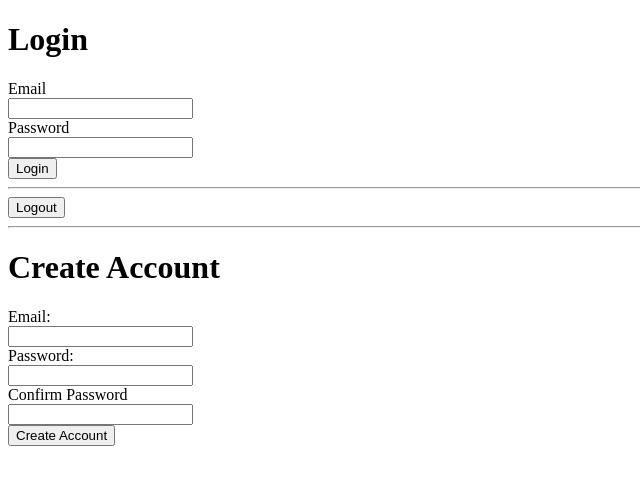
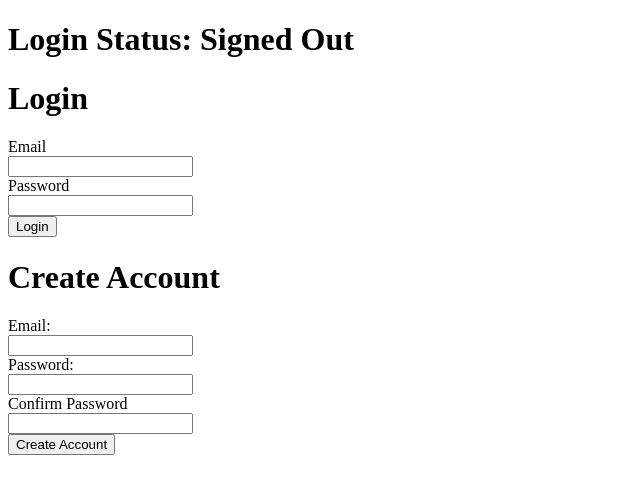
Before and after one commit to RyanCahela/Luggage_Finder, a React (Create React App) app in the folder sandbox/auth-component/: page / in a window 1280 px wide. Shown: the top 494 px of the page, without its empty margins (0-640 px from the left). Built offline with nearby package versions, Linux system fonts and the light colour scheme; no server answers.

Commit message:
added conditial rendering for login/create account forms

```diff
--- a/sandbox/auth-component/src/components/Auth.js
+++ b/sandbox/auth-component/src/components/Auth.js
@@ -1,16 +1,23 @@
-import Login from "./Login";
-import Logout from "./Logout";
-import CreateAccount from "./CreateAccount";
+import Login from "src/components/Login";
+import Logout from "src/components/Logout";
+import CreateAccount from "src/components/CreateAccount";
+import Header from "src/parts/Header";
+import { useAuth } from "src/contexts/AuthContext";
 
 const Auth = () => {
+  const { user } = useAuth();
   return (
-    <div>
-      <Login />
-      <hr />
-      <Logout />
-      <hr />
-      <CreateAccount />
-    </div>
+    <>
+      <Header />
+      {user ? (
+        <Logout />
+      ) : (
+        <>
+          <Login />
+          <CreateAccount />
+        </>
+      )}
+    </>
   );
 };
 
--- a/sandbox/auth-component/src/components/CreateAccount.js
+++ b/sandbox/auth-component/src/components/CreateAccount.js
@@ -1,9 +1,7 @@
 import { useState } from "react";
 import styled from "styled-components";
 
-import Auth from "src/services/authServices";
-import { useAuth } from "src/contexts/AuthContext";
-
+import authServices from "src/services/authServices";
 const Form = styled.form`
   align-items: flex-start;
   display: flex;
@@ -16,17 +14,24 @@ const CreateAccount = () => {
   const [confirmPassword, setConfirmPassword] = useState("");
   const [error, setError] = useState("");
 
+  const resetForm = () => {
+    setEmail("");
+    setPassword("");
+    setConfirmPassword("");
+  };
+
   const handleSubmit = (e) => {
     e.preventDefault();
     console.log("handleSubmit fired!");
-    Auth.createAccount(email, password)
+    authServices
+      .createAccount(email, password)
       .then(() => {
-        //reset form
-        setEmail("");
-        setPassword("");
-        setConfirmPassword("");
+        resetForm();
       })
-      .catch((err) => setError(err.message ? err.message : err));
+      .catch((err) => {
+        setError(err.message ? err.message : err);
+        resetForm();
+      });
   };
 
   return (
--- a/sandbox/auth-component/src/index.js
+++ b/sandbox/auth-component/src/index.js
@@ -5,8 +5,9 @@ import { AuthProvider } from "src/contexts/AuthContext";
 
 ReactDOM.render(
   <React.StrictMode>
-    <AuthProvider></AuthProvider>
-    <App />
+    <AuthProvider>
+      <App />
+    </AuthProvider>
   </React.StrictMode>,
   document.getElementById("root")
 );
--- a/sandbox/auth-component/src/parts/Header.js
+++ b/sandbox/auth-component/src/parts/Header.js
@@ -1,3 +1,13 @@
-const Header = () => {};
+import { useAuth } from "src/contexts/AuthContext";
+
+const Header = () => {
+  const { user } = useAuth();
+
+  return (
+    <>
+      <h1>{`Login Status: ${user ? "Signed In" : "Signed Out"}`}</h1>
+    </>
+  );
+};
 
 export default Header;
```
Also changed, not shown: 1 other file (tests, documents, lock files or other folders).
